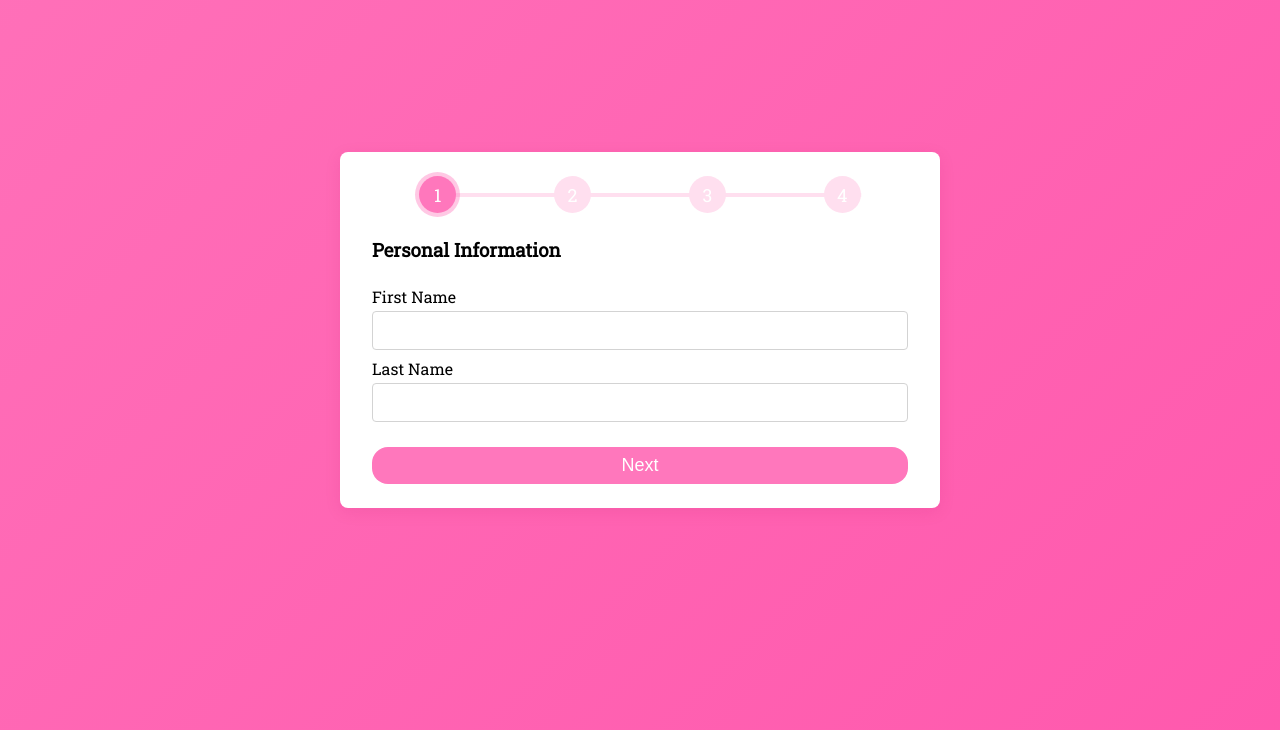
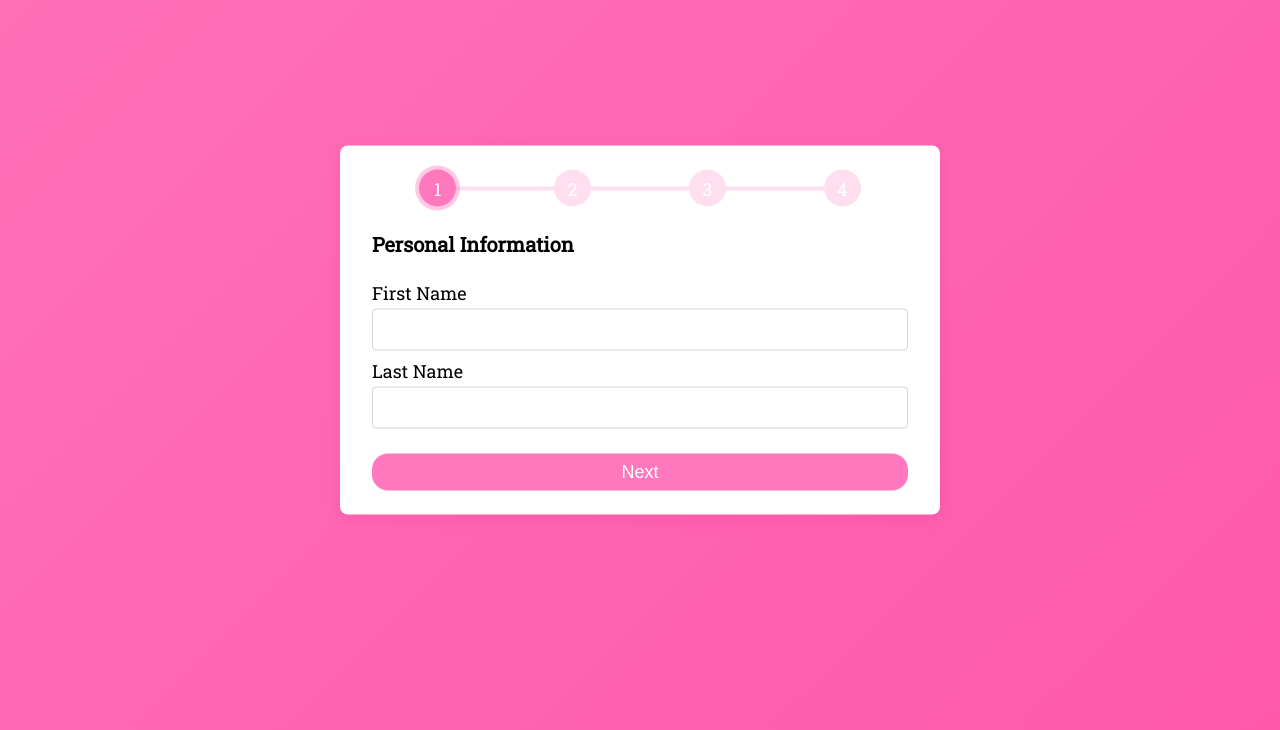
Before and after one commit to Reyhaneh-Nasiri/botostart-bootcamp-week10, a plain HTML site: page index.html in a window 1280 px wide. Shown: the part 70-800 px from the top of the page. Drawn offline with Linux system fonts and the light colour scheme.

Commit message:
style(form): update for larger screens using media queries

```diff
--- a/assets/css/form.css
+++ b/assets/css/form.css
@@ -42,3 +42,18 @@
 .form button[type="submit"] {
     background-color: var(--submit-button);
 }
+
+@media (min-width: 768px) {
+    .form h3 {
+        font-size: 20px;
+    }
+
+    .form label {
+        font-size: 18px;
+    }
+
+    .form input,
+    .form textarea {
+        font-size: 18px;
+    }
+}
```
